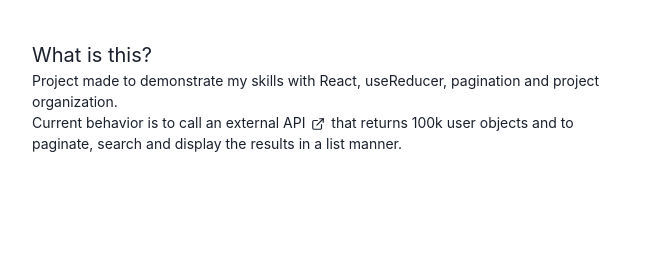
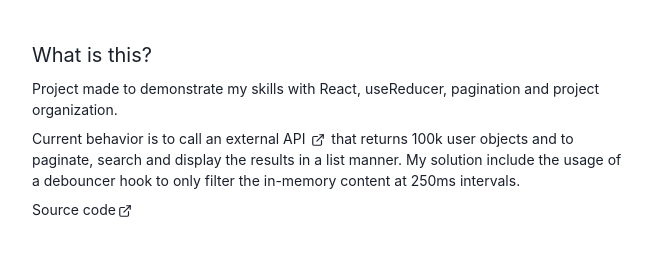
Before and after one commit to pedr/people-search-100k, a React (Create React App) app: page / in a window 1280 px wide. Shown: the part 173-428 px from the top of the page, without its empty margins (308-971 px from the left). Built offline with nearby package versions, Linux system fonts and the light colour scheme; no server answers.

Commit message:
Include link to website and github

```diff
--- a/public/index.html
+++ b/public/index.html
@@ -24,7 +24,7 @@
       work correctly both with client-side routing and a non-root public URL.
       Learn how to configure a non-root public URL by running `npm run build`.
     -->
-    <title>React App</title>
+    <title>In-Memory data pagination</title>
   </head>
   <body>
     <noscript>You need to enable JavaScript to run this app.</noscript>
--- a/src/views/SearchUser/SearchUserView.js
+++ b/src/views/SearchUser/SearchUserView.js
@@ -34,11 +34,14 @@ function SearchUserView() {
       <Divider mt={4} />
       <Box mt={10} mb={3}>
         <Text fontSize="xl">What is this?</Text>
-        <Text fontSize="sm">
+        <Text fontSize="sm" mt={2}>
           Project made to demonstrate my skills with React, useReducer, pagination and project organization.
         </Text>
-        <Text fontSize="sm">
-          Current behavior is to call <Link href="https://random-persons.herokuapp.com/users" isExternal>an external API <ExternalLinkIcon mx="2px" /></Link> that returns 100k user objects and to paginate, search and display the results in a list manner.
+        <Text fontSize="sm" mt={2}>
+          Current behavior is to call <Link href="https://random-persons.herokuapp.com/users" isExternal>an external API <ExternalLinkIcon mx="2px" /></Link> that returns 100k user objects and to paginate, search and display the results in a list manner. My solution include the usage of a debouncer hook to only filter the in-memory content at 250ms intervals.
+        </Text>
+        <Text fontSize="sm" mt={2}>
+          <Link href="https://github.com/pedr/people-search-100k" isExternal>Source code<ExternalLinkIcon mx="2px" /></Link>
         </Text>
       </Box>
     </Flex>
```
Also changed, not shown: 1 other file (tests, documents, lock files or other folders).
